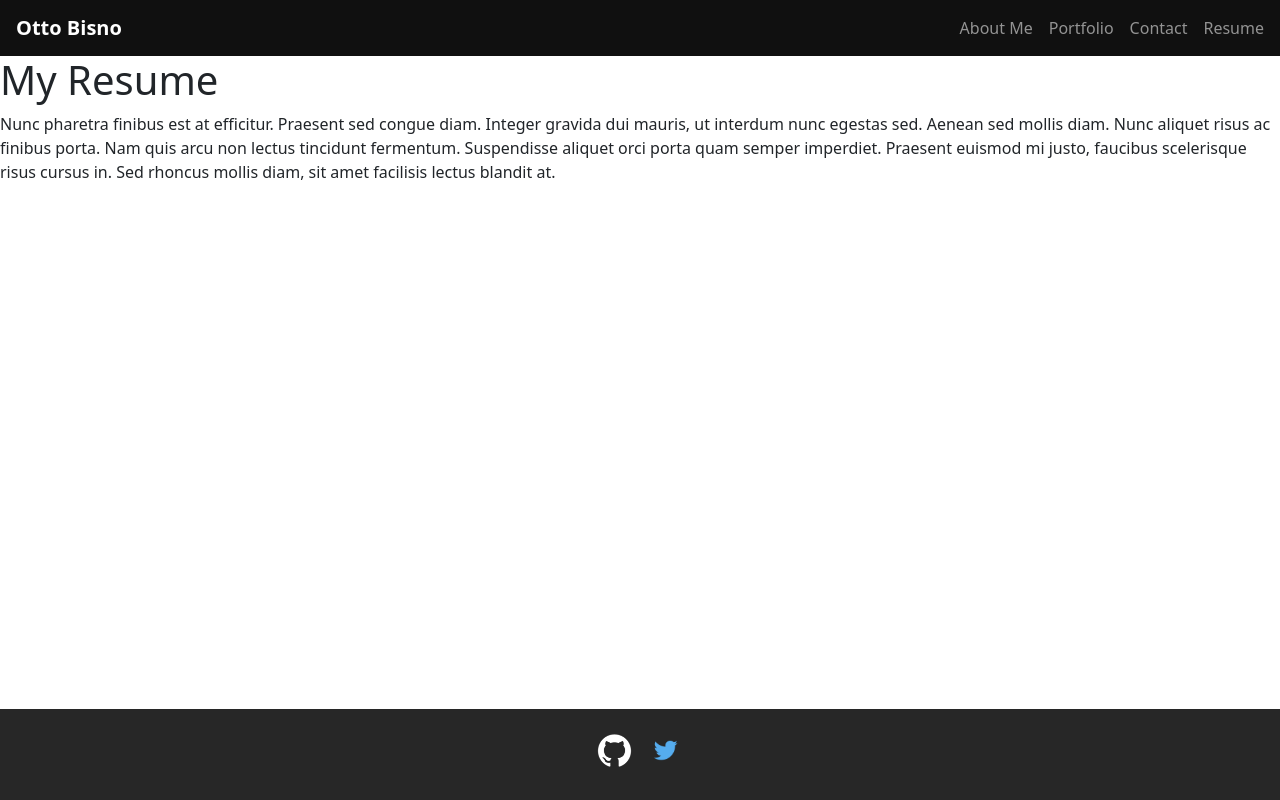
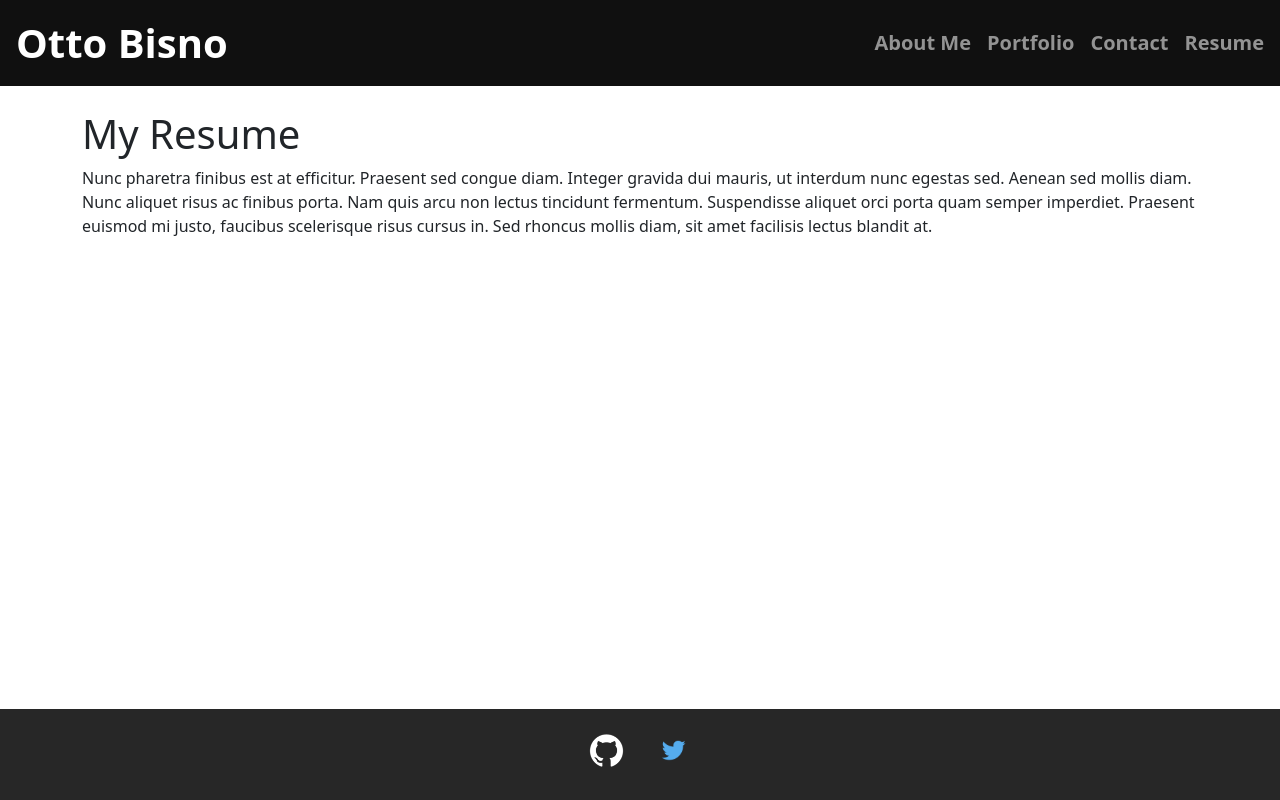
Before and after one commit to ottobisno/personal-portfolio, a React (Create React App) app: page / in a window 1280 px wide. Built offline with nearby package versions, Linux system fonts and the light colour scheme.

Commit message:
Fixed styling and completed About Me page

```diff
--- a/src/components/Footer.js
+++ b/src/components/Footer.js
@@ -9,10 +9,10 @@ export default function Footer() {
             <div className="container p-4">
                 <div className="mb-2">
                     <a href="https://github.com/ottobisno" className="soc-med-icon">
-                        <img src={githubIcon} width="35" height="35" className="me-2" />
+                        <img src={githubIcon} width="35" height="35"/>
                     </a>
                     <a href="https://twitter.com/SilentWolf444" className="soc-med-icon">
-                        <img src={twitterIcon} width="35" height="35" className="ms-2" />
+                        <img src={twitterIcon} width="35" height="35"/>
                     </a>
                 </div>
             </div>
--- a/src/components/PortfolioContainer.js
+++ b/src/components/PortfolioContainer.js
@@ -27,9 +27,11 @@ export default function PortfolioContainer() {
     const handlePageChange = (page) => setCurrentPage(page);
 
     return (
-        <div className='body'>
+        <div className='portfolio-body'>
             <Header currentPage={currentPage} handlePageChange={handlePageChange} />
-            {renderPage()}
+            <div className='container my-4'>
+                {renderPage()}
+            </div>
             <Footer />
         </div>
     );
--- a/src/components/pages/About.js
+++ b/src/components/pages/About.js
@@ -1,9 +1,11 @@
-import React from "react";
+import React from 'react';
+import profilePicture from '../../images/profile-pic.jpg'
 
 export default function About() {
     return (
         <div>
             <h1>About Me</h1>
+            <img src={profilePicture} className='profile-pic'></img>
             <p>
                 Nunc pharetra finibus est at efficitur. Praesent sed congue diam.
                 Integer gravida dui mauris, ut interdum nunc egestas sed. Aenean sed
--- a/src/styles/Footer.css
+++ b/src/styles/Footer.css
@@ -1,8 +1,8 @@
 .bg-darker-tp {
     background-color: rgba(16, 16, 16, 0.9);
-};
+}
 
 .soc-med-icon {
     padding-right: 1rem;
     padding-left: 1rem;
-};
+}
--- a/src/styles/Navigation.css
+++ b/src/styles/Navigation.css
@@ -3,13 +3,13 @@
 }
 
 .navbar-brand {
-    font-size: 2.5rem;
+    font-size: 2.5rem !important;
     margin-left: 1rem;
     font-weight: bolder;
 }
 
 .nav-link {
-    font-size: 1.25rem;
-    font-weight: bold;
+    font-size: 1.25rem !important;
+    font-weight: bold !important;
     color: grey;
 }
--- a/src/styles/PortfolioContainer.css
+++ b/src/styles/PortfolioContainer.css
@@ -1,5 +1,17 @@
-.body {
+h1 {
+    font-weight: bolder;
+}
+
+.portfolio-body {
     min-height: 100vh;
     display: flex;
     flex-direction: column;
-};
+}
+
+.profile-pic {
+    border-style: solid;
+    border-color: dark;
+    border-radius: 5px;
+    max-height: 250px;
+    margin-bottom: 1rem;
+}
```
Also changed, not shown: src/images/profile-pic.jpg (added).
